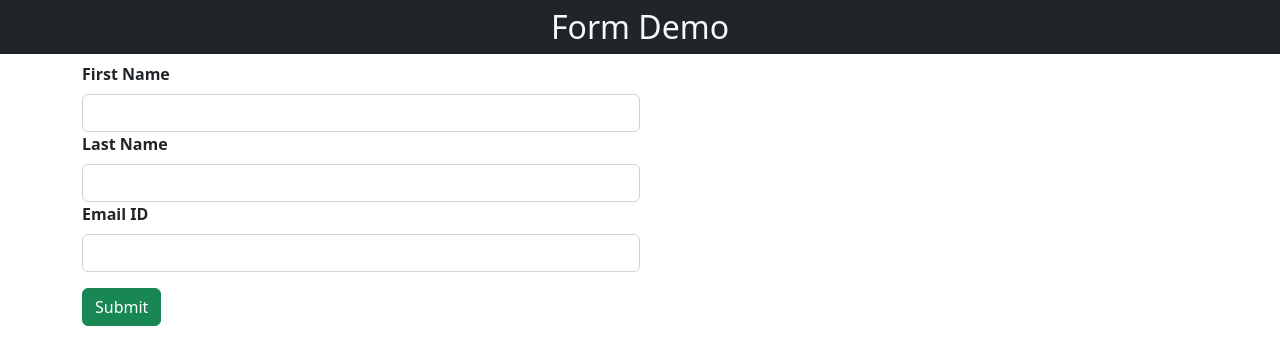
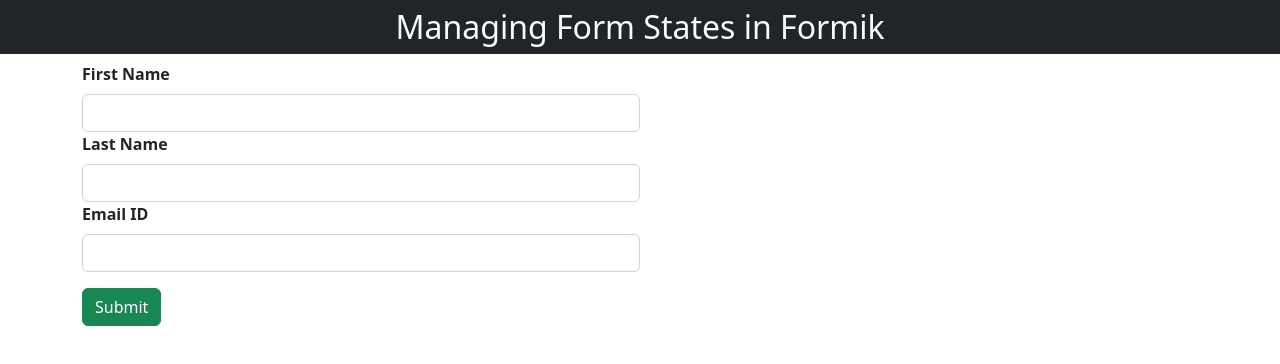
Before and after one commit to Santosh-Baliarsingh/react-formik, a React (Create React App) app: page / in a window 1280 px wide. Shown: the top 364 px of the page. Built offline with nearby package versions, Linux system fonts and the light colour scheme.

Commit message:
Heading Updated

```diff
--- a/src/components/FormDemo1.js
+++ b/src/components/FormDemo1.js
@@ -13,7 +13,7 @@
   console.log("form values ", formik.values);
   return (
     <>
-      <h2 className="text-center bg-dark p-2 text-light">Form Demo</h2>
+      <h2 className="text-center bg-dark p-2 text-light">Managing Form States in Formik</h2>
       <div className="container">
         <form>
           <label htmlFor="firstName" className="form-label fw-bold">
```
